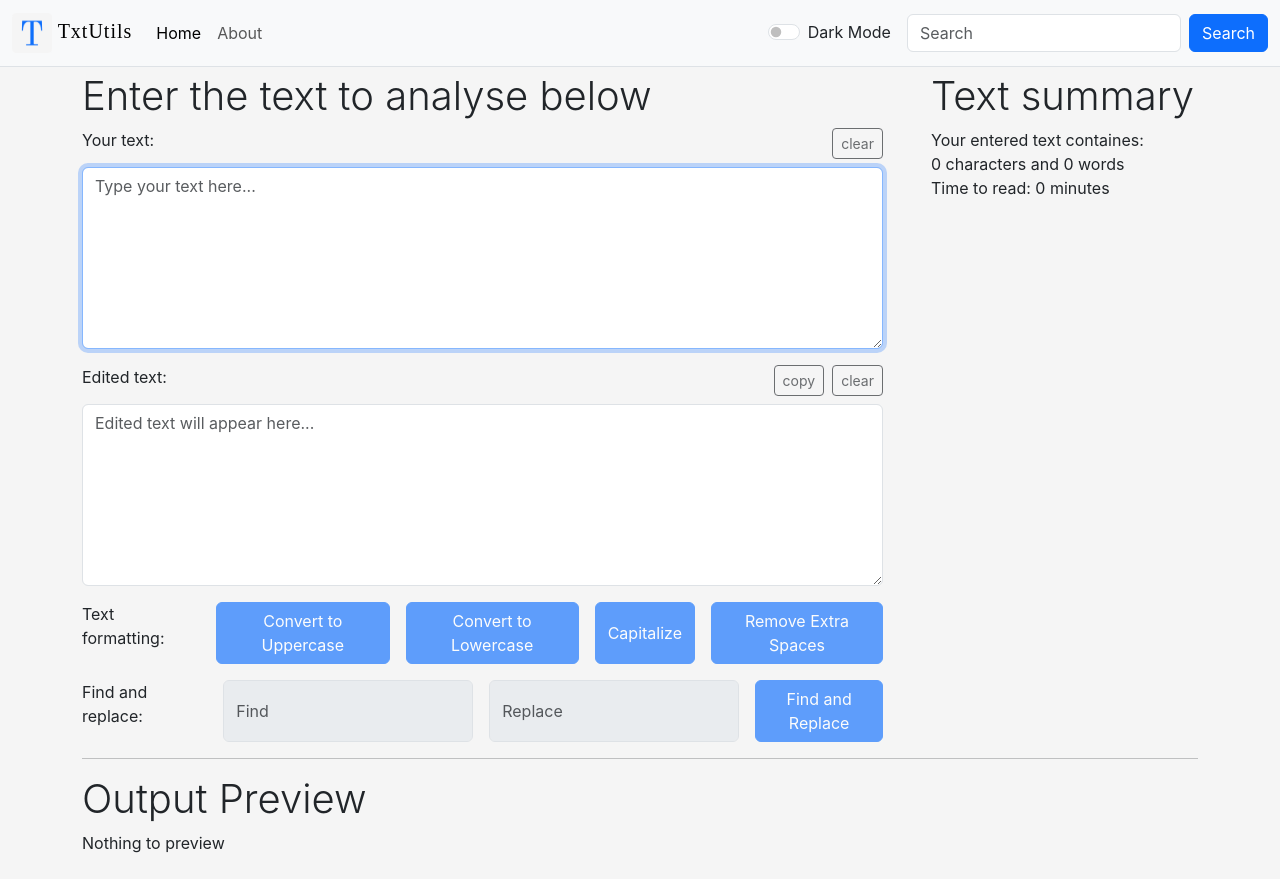
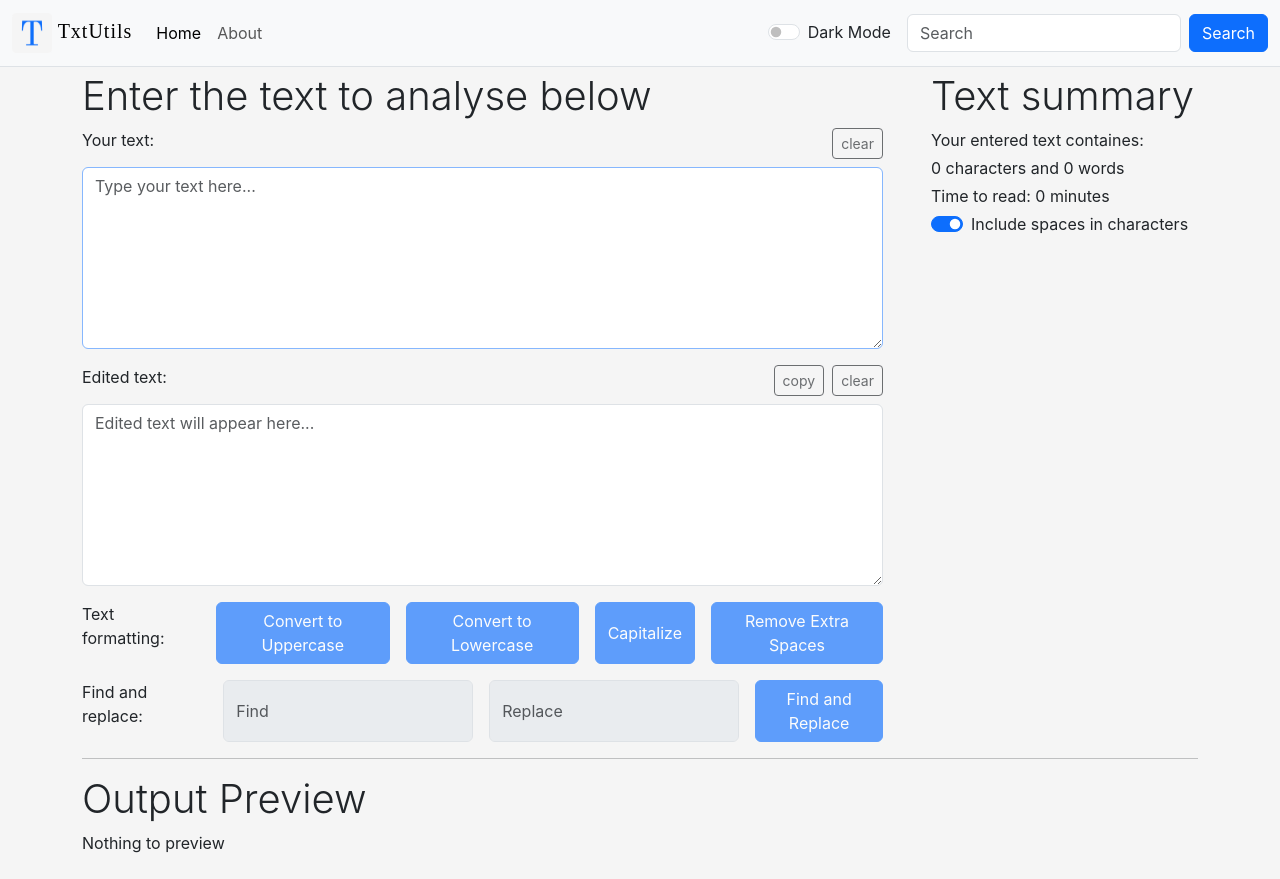
Before and after one commit to inayankt/TextUtils, a React (Create React App) app: page / in a window 1280 px wide. Built offline with nearby package versions, Linux system fonts and the light colour scheme.

Commit message:
Added feature of exculde spaces

```diff
--- a/src/App.css
+++ b/src/App.css
@@ -12,10 +12,18 @@
   border-radius: 3px;
 }
 
+*{
+  box-shadow: 0 0 0 0rem rgba(0, 0, 0, 0) !important;
+}
+
 body{
   background: #F5F5F5;
   transition: all 300ms;
 }
+
+/* .btn, .form-check-input, .accordion-button{
+  box-shadow: 0 0 0 0rem rgba(0, 0, 0, 0) !important;
+} */
 
 .navbar{
   transition: all 300ms;
@@ -50,10 +58,6 @@ body{
 
 .about-div{
   margin-top: 70px;
-}
-
-.accordion{
-  outline: none;
 }
 
 @media only screen and (max-width: 991px) {
--- a/src/components/Textform.js
+++ b/src/components/Textform.js
@@ -4,6 +4,15 @@ import PropTypes from 'prop-types'
 export default function Textform(props) {
   const [input, setInput] = useState('');
   const [output, setOutput] = useState('');
+  const [incSpace, setIncSpace] = useState(1);
+
+  const toggleIncSpace = () => {
+    if(incSpace){
+      setIncSpace(0);
+    } else {
+      setIncSpace(1);
+    }
+  }
 
   const convertUpperCase = () => {
     setOutput(input.trim().toUpperCase());
@@ -116,9 +125,15 @@ export default function Textform(props) {
       <hr style={{margin: '0 0 -30px 0'}} />
       <div className="textform-sub-div-2 mt-4">
         <p className="display-6 mt-0 mb-2">Text summary</p>
-        <div>Your entered text containes:</div>
-        <div>{input.length} characters and {input.split(/\s+/).filter((w) => { return (w !== "") }).length} words</div>
-        <div>Time to read: {0.008 * input.split(/\s+/).filter((w) => { return (w !== "") }).length} minutes</div>
+        <div className="d-flex flex-column gap-1">
+          <div>Your entered text containes:</div>
+          <div>{(incSpace) ? input.length : input.replaceAll(" ", "").length} characters and {input.split(/\s+/).filter((w) => { return (w !== "") }).length} words</div>
+          <div>Time to read: {0.008 * input.split(/\s+/).filter((w) => { return (w !== "") }).length} minutes</div>
+          <div className="form-check form-switch">
+            <input className="form-check-input" type="checkbox" role="switch" id="incSpaceSwitch" onClick={toggleIncSpace} checked={incSpace} />
+            <label className="form-check-label" for="incSpaceSwitch">Include spaces in characters</label>
+          </div>
+        </div>
       </div>
     </div>
     <hr />
```
Also changed, not shown: 11 other files (tests, documents, lock files or other folders).
